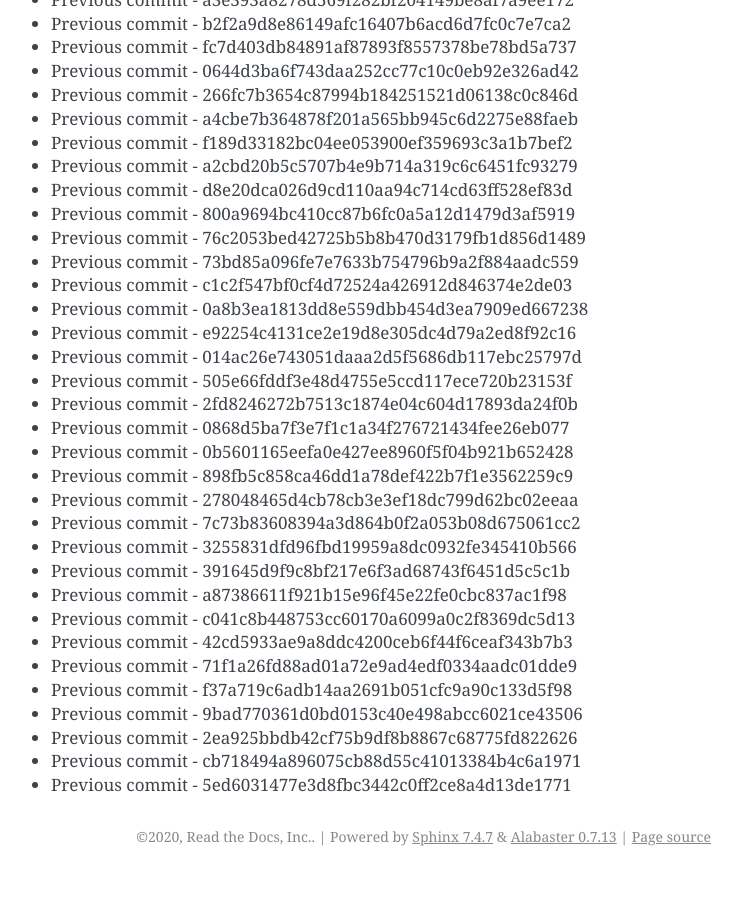
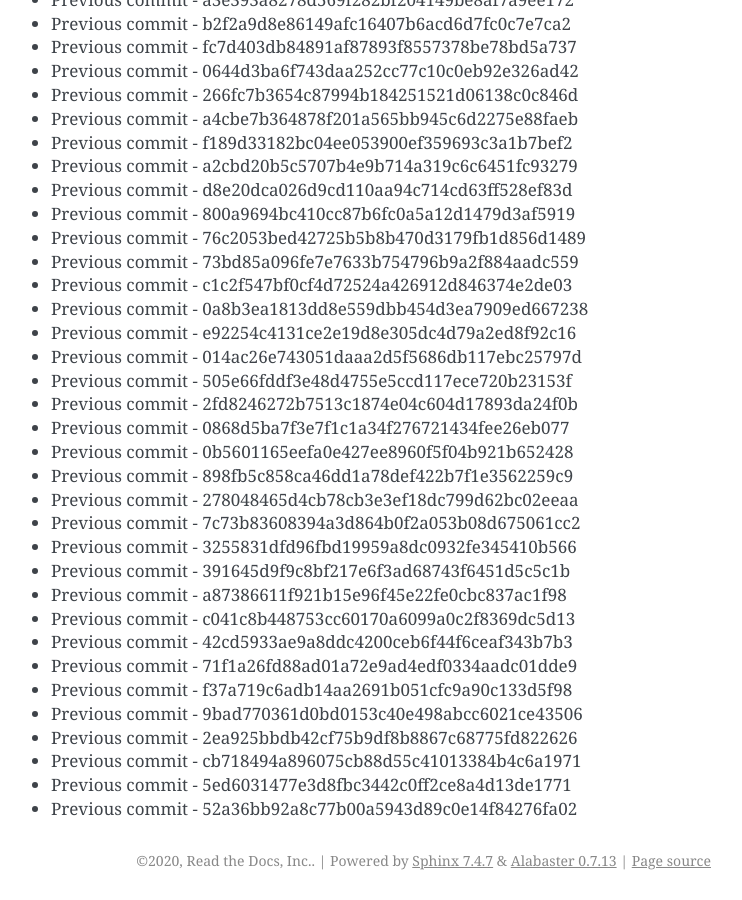
Before and after one commit to readthedocs/rtd-git-stresstest, a Sphinx documentation site: the page built from docs/updates.rst, in a window 1280 px wide and 900 px high, scrolled down 67049 px. Shown: the whole window, without its empty margins (399-1141 px from the left). Built offline with Sphinx 7.4.7, drawn with Linux system fonts in a browser that asks for light colours; before the commit the page ends 67925 px from its top, so only the background shows below that.

Commit message:
Generating commit from previous: 52a36bb92a8c77b00a5943d89c0e14f84276fa02

```diff
--- a/docs/updates.rst
+++ b/docs/updates.rst
@@ -2849,3 +2849,4 @@ It can be tested for any performance characteristics.
 * Previous commit - 2ea925bbdb42cf75b9df8b8867c68775fd822626
 * Previous commit - cb718494a896075cb88d55c41013384b4c6a1971
 * Previous commit - 5ed6031477e3d8fbc3442c0ff2ce8a4d13de1771
+* Previous commit - 52a36bb92a8c77b00a5943d89c0e14f84276fa02
```
